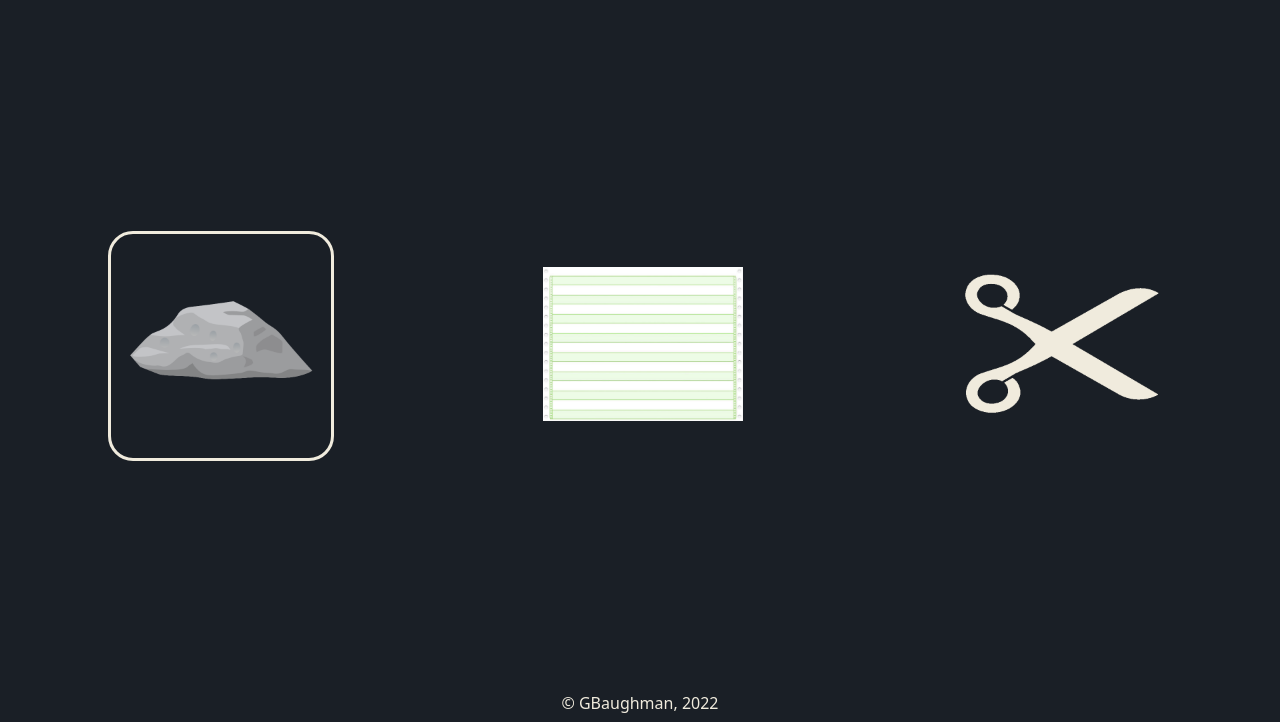
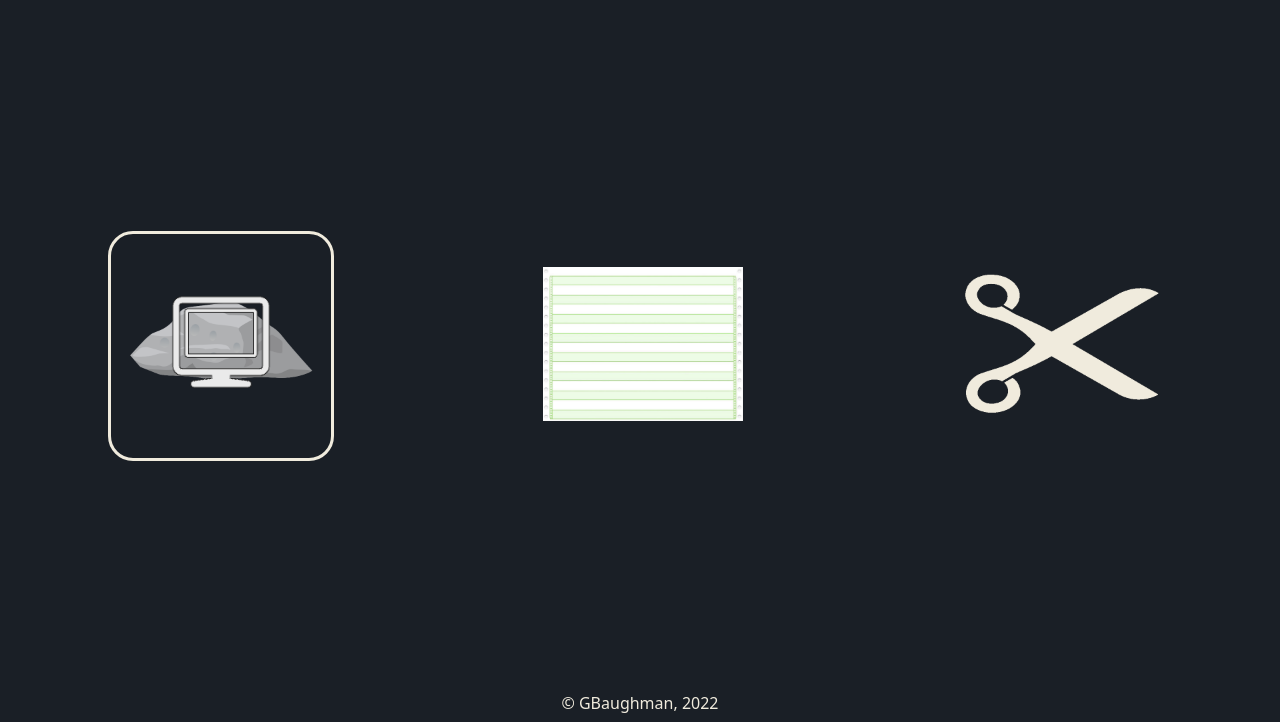
Before and after one commit to gman1647/Rock-paper-scissors, a plain HTML site: page index.html in a window 1280 px wide. Both pictures are taken after a click on the button 218 px from the left and 439 px from the top of the page. Shown: the part 94-816 px from the top of the page. Drawn offline with Linux system fonts and the light colour scheme.

Commit message:
Add computer icon to display computer choice Added simple computer image with a border to display on top of the computer's selection. Now the players choice will be outlined and the computer's choice will display the computer image.

```diff
--- a/scripts.js
+++ b/scripts.js
@@ -11,10 +11,13 @@ function getComputerChoice () {
   x = random()
   if (x == 1) {
     computerSelection = "Rock"
+    rockButton.appendChild(pcImage);
   } else if (x == 2) {
       computerSelection = "Scissors"
+      scissorsButton.appendChild(pcImage);
   } else if (x == 3) {
       computerSelection = "Paper"
+      paperButton.appendChild(pcImage);
   } else {
       console.log("Computer choice broke")
   }
@@ -24,7 +27,9 @@ function getComputerChoice () {
 //PLAYER CHOICE FUNCTIONS
 
 
-
+const pcImage = document.createElement('img');
+pcImage.classList.add('compPick')
+pcImage.src = './Images/rps_pc_f0ebdd_with_1a1f26_border.png';
 
 const pageTitle = document.createElement('h1');
 pageTitle.textContent = "Rock, Paper, Scissors";
@@ -73,13 +78,6 @@ wrapperDiv.appendChild(footer);
 
 const buttons = document.querySelectorAll('.buttons');
 
-/*buttons.forEach(buttons => {
-  buttons.addEventListener('click', function handleClick(event) {
-    alert('box clliked', event);
-    buttons.setAttribute('class', 'clicked');
-  });
-});*/
-
 let playerInput = ""
 
 /*rockButton.addEventListener('click', () => {
@@ -90,43 +88,19 @@ rockButton.addEventListener('click', () => {
   rockButton.setAttribute('class', 'clicked');
   playerInput = "Rock";
   playRound();
-  //console.log(playerChoice)
 });
 
 paperButton.addEventListener('click', () => {
   paperButton.setAttribute('class', 'paperclicked');
   playerInput  = "Paper";
   playRound();
-  //playerChoice = "Paper";
-  //console.log(playerChoice)
 });
 
 scissorsButton.addEventListener('click', () => {
   scissorsButton.setAttribute('class', 'clicked');
   playerInput = "Scissors";
   playRound();
- // playerChoice = "Scissors";
-  //console.log(playerChoice)
 });
-
-// Gets player choiice for round of rps
-/*function getPlayerChoice() {
-buttons.forEach((button) => {
-  button.addEventListener('click', () => {
-    if (button.id == "rock") {
-      let playerChoice = "Rock";
-      console.log(playerChoice);
-    } else if (button.id == "paper") {
-      let playerChoice = "Paper";
-      console.log(playerChoice);
-    } else {
-      let playerChoice = "Scissors";
-      console.log(playerChoice);
-    }
-    return playerChoice;
-  });
-});
-}*/
 
 //ROUND AND GAME FUNCTIONS
 
--- a/styles.css
+++ b/styles.css
@@ -17,10 +17,16 @@
     border: none;
     padding: 10px;
     margin: 20px;
+    position:relative;
+    top: 0;
+    left: 0;
 }
 
 img {
     max-width: 200px;
+    position:relative;
+    top: 0;
+    left:0;
 }
 
 h1 {
@@ -41,6 +47,9 @@ h1 {
     border-radius: 25px;
     padding: 10px;
     margin: 20px;
+    position: relative;
+    top: 0;
+    left: 0;
 }
 
 .paperclicked {
@@ -48,4 +57,15 @@ h1 {
     border-radius: 25px;
     padding: 22.7345px 10px;
     margin: 20px;
+    position: relative;
+    top: 0;
+    left: 0;
 }
+
+.compPick {
+    background-color: transparent;
+    max-width: 100px;
+    position: absolute;
+    top: 60px;
+    left: 60px;
+}
```
Also changed, not shown: Images/rps_pc_f0ebdd.png (added), Images/rps_pc_f0ebdd_with_1a1f26_border.png (added).
